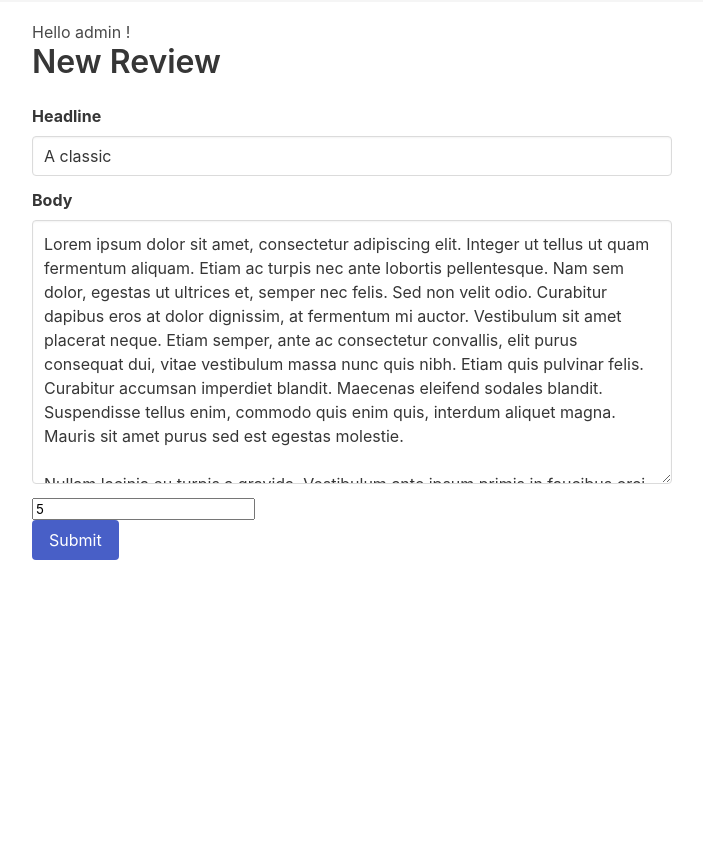
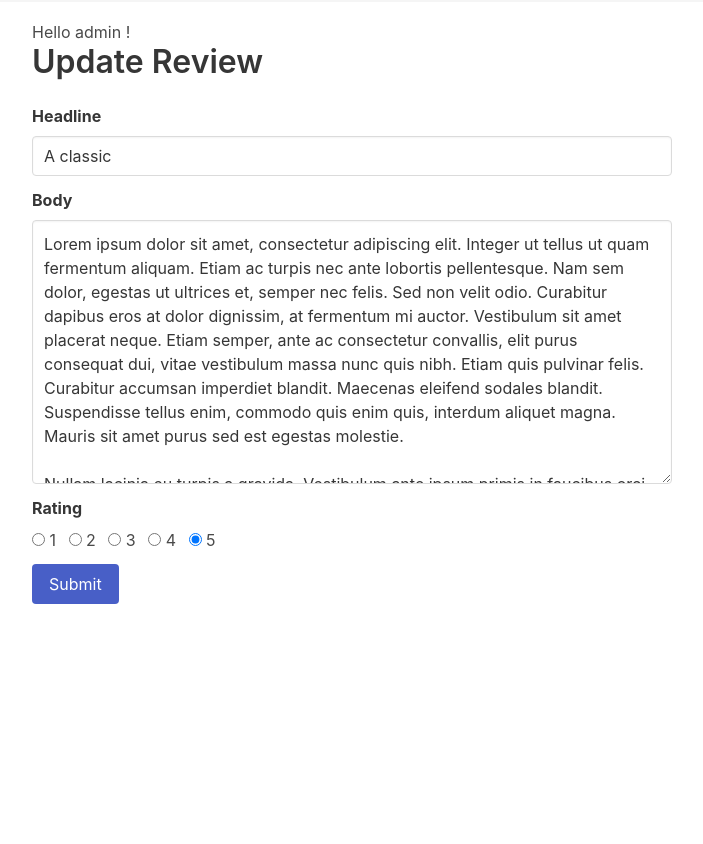
Before and after one commit to josayko-courses/litreview, a Django app: page /update-review/1 in a window 1280 px wide. Shown: the part 86-930 px from the top of the page, without its empty margins (288-991 px from the left). Run offline with Django 4.2, Linux system fonts and the light colour scheme; a user stored in the database is signed in; data comes from the database, SQL or seed files in the repository; both versions use the stored data as it was after the commit.

Commit message:
update ticket + review forms styles

```diff
--- a/litreview/apps/accounts/forms.py
+++ b/litreview/apps/accounts/forms.py
@@ -1,7 +1,5 @@
-from django.forms import ModelForm, Textarea, TextInput
+from django.forms import ModelForm, Textarea, TextInput, RadioSelect
 from .models import Ticket, Review, UserFollow
-from django.db import models
-from django import forms
 
 
 class TicketForm(ModelForm):
@@ -21,6 +19,9 @@ class ReviewForm(ModelForm):
         widgets = {
             'headline': TextInput(attrs={'class': 'input'}),
             'body': Textarea(attrs={'class': 'textarea'}),
+            'rating': RadioSelect(
+                choices=[(1, '1'), (2, '2'), (3, '3'), (4, '4'), (5, '5')]
+            ),
         }
 
 
--- a/litreview/apps/accounts/templates/accounts/review_form.html
+++ b/litreview/apps/accounts/templates/accounts/review_form.html
@@ -3,11 +3,17 @@
 {% block content %}
 
 <div class="review-form">
+  {% if update %}
+  <h3 class="title is-3">Update Review</h3>
+  {% else %}
   <h3 class="title is-3">New Review</h3>
+  {% endif %}
+
   <form method="POST">
     {% csrf_token %}
 
     {% if form1 %}
+      <h4 class="title is-4">1 - Create ticket</h4>
       <div class="field">
         <label class="label">Title</label>
         <div class="control">
@@ -21,9 +27,12 @@
           {{form1.description}}
         </div>
       </div>
-
+      <hr>
     {% endif %}
 
+    {% if form1 %}
+    <h4 class="title is-4">2 - Create review</h4>
+    {% endif %}
     <div class="field">
       <label class="label">Headline</label>
       <div class="control">
@@ -38,7 +47,17 @@
       </div>
     </div>
 
-    {{form2.rating}}
+
+    <div class="field rating-box">
+      <label class="label">Rating</label>
+      <div class="control">
+        {% for radio in form2.rating  %}
+        <label class="radio">
+          {{ radio }}
+        </label>
+        {% endfor %}
+      </div>
+    </div>
 
     <div class="field is-grouped">
       <div class="control">
--- a/litreview/apps/accounts/templates/accounts/ticket_form.html
+++ b/litreview/apps/accounts/templates/accounts/ticket_form.html
@@ -3,7 +3,11 @@
 {% block content %}
 
 <div class="ticket-form">
+  {% if update %}
+  <h3 class="title is-3">Update Ticket</h3>
+  {% else %}
   <h3 class="title is-3">New Ticket</h3>
+  {% endif %}
 
   <form method="POST">
 
--- a/litreview/apps/accounts/views/views.py
+++ b/litreview/apps/accounts/views/views.py
@@ -153,7 +153,7 @@ def updateTicket(request, pk):
             form.save()
             return redirect("posts")
 
-    context = {"form": form}
+    context = {"form": form, "update": True}
     return render(request, "accounts/ticket_form.html", context)
 
 
@@ -168,7 +168,7 @@ def updateReview(request, pk):
             form.save()
             return redirect("posts")
 
-    context = {"form2": form}
+    context = {"form2": form, "update": True}
     return render(request, "accounts/review_form.html", context)
 
 
--- a/litreview/static/css/styles.css
+++ b/litreview/static/css/styles.css
@@ -59,6 +59,10 @@
   align-items: center;
 }
 
+.rating-box {
+  margin-bottom: 10px;
+}
+
 .footer {
   margin-top: 20px;
 }
```
Also changed, not shown: db.sqlite3.
